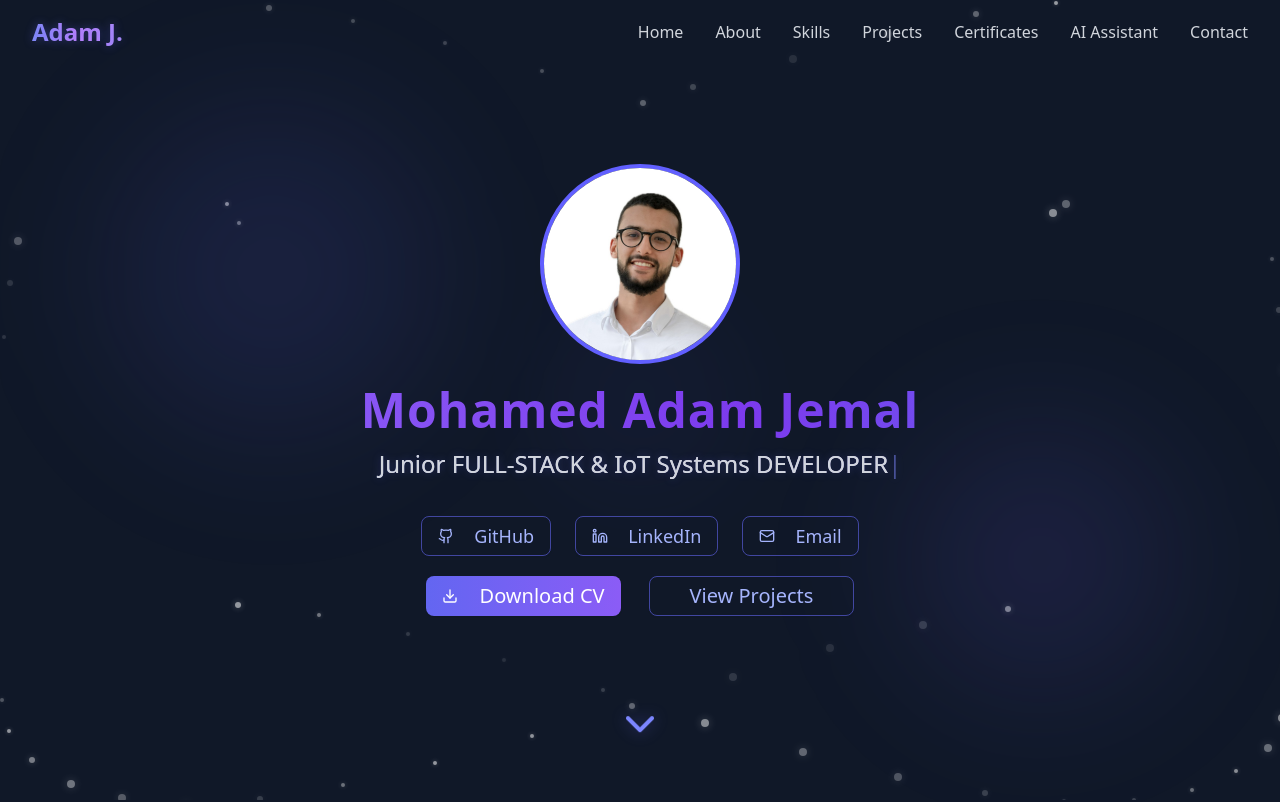
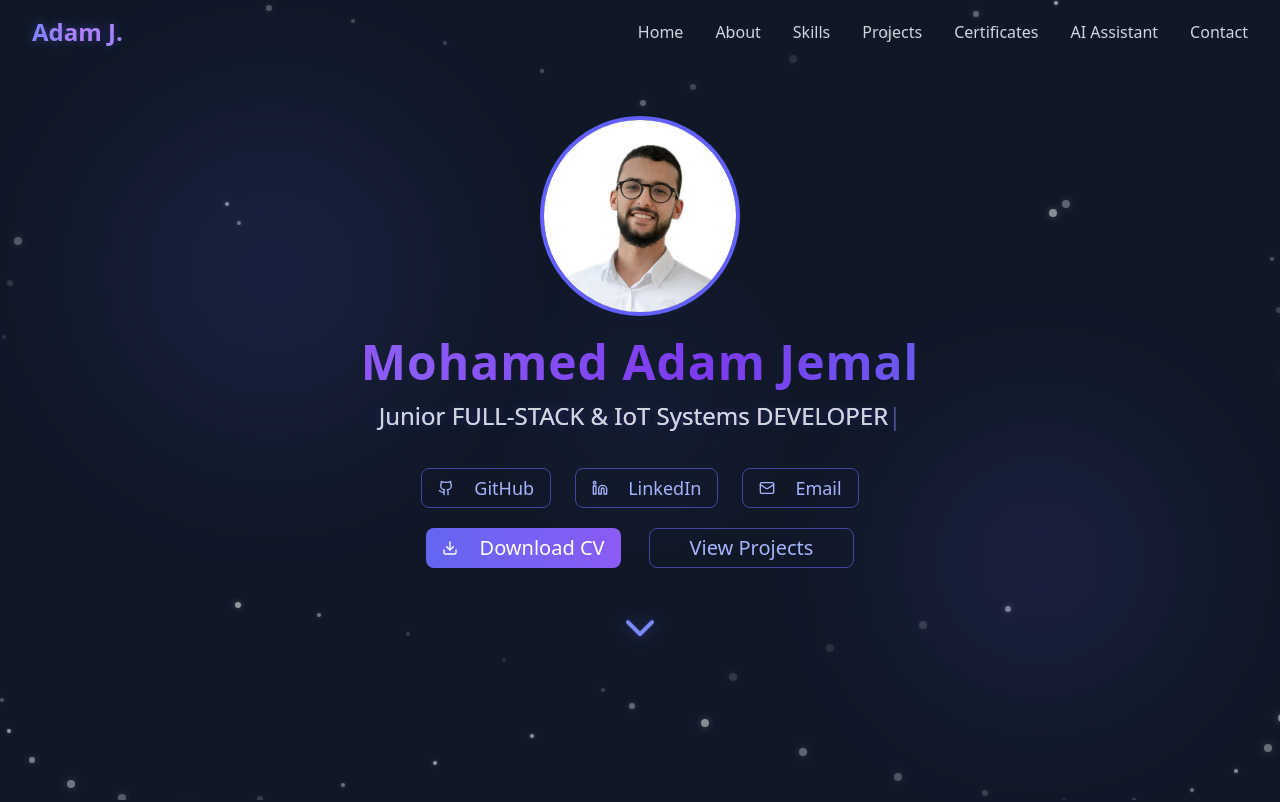
Before and after one commit to Mohamed-Adam-Jemal/Portfolio, a Next.js app: page / in a window 1280 px wide. Shown: the top 802 px of the page. Built offline with nearby package versions, Linux system fonts and the light colour scheme.

Commit message:
Arrow Styling Fix

```diff
--- a/src/components/hero.tsx
+++ b/src/components/hero.tsx
@@ -7,6 +7,7 @@ import navigationData from "@/src/data/navigation.json"
 import { toast } from "sonner"
 import Image from "next/image"
 import personalData from "@/src/data/personal.json"
+
 export function Hero() {
   const [text, setText] = useState("")
   const fullText = personalData.title
@@ -39,11 +40,10 @@ export function Hero() {
     }
   }
 
-  // Function to download CV
   const downloadCV = () => {
-    const link = document.createElement('a')
-    link.href = '/cv/Adam-s-CV.pdf'
-    link.download = 'Adam-s-CV.pdf'
+    const link = document.createElement("a")
+    link.href = "/cv/Adam-s-CV.pdf"
+    link.download = "Adam-s-CV.pdf"
     document.body.appendChild(link)
     link.click()
     document.body.removeChild(link)
@@ -53,11 +53,10 @@ export function Hero() {
     })
   }
 
-  // Function to scroll to projects section
   const scrollToProjects = () => {
-    const projectsSection = document.getElementById('projects')
+    const projectsSection = document.getElementById("projects")
     if (projectsSection) {
-      projectsSection.scrollIntoView({ behavior: 'smooth' })
+      projectsSection.scrollIntoView({ behavior: "smooth" })
     }
   }
 
@@ -69,8 +68,11 @@ export function Hero() {
   }
 
   return (
-    <section id="home" className="min-h-screen flex items-center justify-center relative overflow-hidden py-12 sm:py-16 md:py-20 lg:py-24">
-      {/* Hero Spotlights */}
+    <section
+      id="home"
+      className="min-h-screen flex flex-col items-center justify-center relative overflow-hidden py-12 sm:py-16 md:py-20 lg:py-24"
+    >
+      {/* Background Spotlights */}
       <div className="absolute inset-0">
         <div className="absolute top-1/4 left-1/4 w-48 h-48 sm:w-72 sm:h-72 lg:w-96 lg:h-96 bg-gradient-radial from-indigo-500/20 via-purple-500/10 to-transparent rounded-full blur-3xl animate-pulse"></div>
         <div
@@ -79,9 +81,10 @@ export function Hero() {
         ></div>
       </div>
 
-      <div className="text-center z-10 px-4 sm:px-6 md:px-8 lg:px-12 xl:px-16 max-w-5xl mx-auto w-full">
+      {/* Main Content */}
+      <div className="text-center z-10 px-4 sm:px-6 md:px-8 lg:px-12 xl:px-16 max-w-5xl mx-auto w-full flex flex-col items-center">
+        {/* Profile */}
         <div className="mb-6 sm:mb-3 sm:-mt-5">
-          {/* Profile Image */}
           <div className="flex justify-center">
             <Image
               src={personalData.img}
@@ -100,49 +103,40 @@ export function Hero() {
           </div>
         </div>
 
+        {/* Social Links */}
         <div className="flex flex-wrap justify-center gap-2 sm:gap-3 md:gap-4 lg:gap-5 xl:gap-6 mb-8 sm:mb-10 md:mb-5 px-2 sm:px-4 md:px-6">
           {personalData.socialLinks.map((link, index) => {
             const IconComponent = getIcon(link.icon)
-
-            const handleSocialClick = () => {
-              window.open(link.url, '_blank', 'noopener,noreferrer')
-            }
-
             return (
               <Button
                 key={index}
                 variant="outline"
                 size="lg"
                 className="professional-button group text-xs sm:text-sm md:text-base lg:text-lg min-w-0 flex-shrink-0 cursor-pointer px-3 sm:px-4 md:px-5 lg:px-6 py-2 sm:py-2.5 md:py-3 lg:py-3.5"
-              onClick={handleSocialClick}
+                onClick={() => window.open(link.url, "_blank", "noopener,noreferrer")}
               >
                 <IconComponent className="h-3 w-3 sm:h-4 sm:w-4 md:h-5 md:w-5 lg:h-6 lg:w-6 mr-1 sm:mr-2 md:mr-2.5 lg:mr-3 group-hover:rotate-12 transition-transform" />
                 <span className="hidden sm:inline">{link.name}</span>
-              <span className="sm:hidden">{link.name.split(' ')[0]}</span>
+                <span className="sm:hidden">{link.name.split(" ")[0]}</span>
               </Button>
-
             )
           })}
         </div>
 
-        <div className="flex flex-col sm:flex-row justify-center gap-3 sm:gap-4 md:gap-5 lg:gap-6 xl:gap-7 px-2 sm:px-4 md:px-6">
+        {/* Action Buttons */}
+        <div className="flex flex-col sm:flex-row justify-center gap-3 sm:gap-4 md:gap-5 lg:gap-6 xl:gap-7 px-2 sm:px-4 md:px-6 mb-6">
           {navigationData.buttons.map((button, index) => {
             const IconComponent = button.icon ? getIcon(button.icon) : null
-
-            // Define click handlers based on button text
-            const handleClick = () => {
-              if (button.text === "Download CV") {
-                downloadCV()
-              } else if (button.text === "View Projects") {
-                scrollToProjects()
-              }
+            const handleAction = () => {
+              if (button.text === "Download CV") downloadCV()
+              if (button.text === "View Projects") scrollToProjects()
             }
 
             return (
               <Button
                 key={index}
                 size="lg"
-                onClick={handleClick}
+                onClick={handleAction}
                 className={`
                   ${button.type === "primary" ? "professional-button-primary group" : "professional-button"}
                   text-xs sm:text-sm md:text-base lg:text-lg xl:text-xl w-full sm:w-auto min-w-0
@@ -161,18 +155,17 @@ export function Hero() {
               </Button>
             )
           })}
-
-        </div>
         </div>
 
+        {/* Chevron Arrow BELOW everything */}
         <div
-        className="z-50 absolute bottom-4 sm:bottom-5 md:bottom-6 lg:bottom-8 xl:bottom-10 left-1/2 transform -translate-x-1/2 animate-bounce cursor-pointer"
+          className="animate-bounce cursor-pointer mt-6"
           onClick={handleClick}
           title="Scroll to About Me"
         >
           <ChevronDown className="h-6 w-6 sm:h-8 sm:w-8 md:h-9 md:w-9 lg:h-10 lg:w-10 xl:h-12 xl:w-12 text-indigo-400 drop-shadow-glow hover:scale-110 transition-transform duration-200" />
         </div>
-
+      </div>
     </section>
   )
 }
```
Lines whose indentation alone changed are shown as unchanged.
